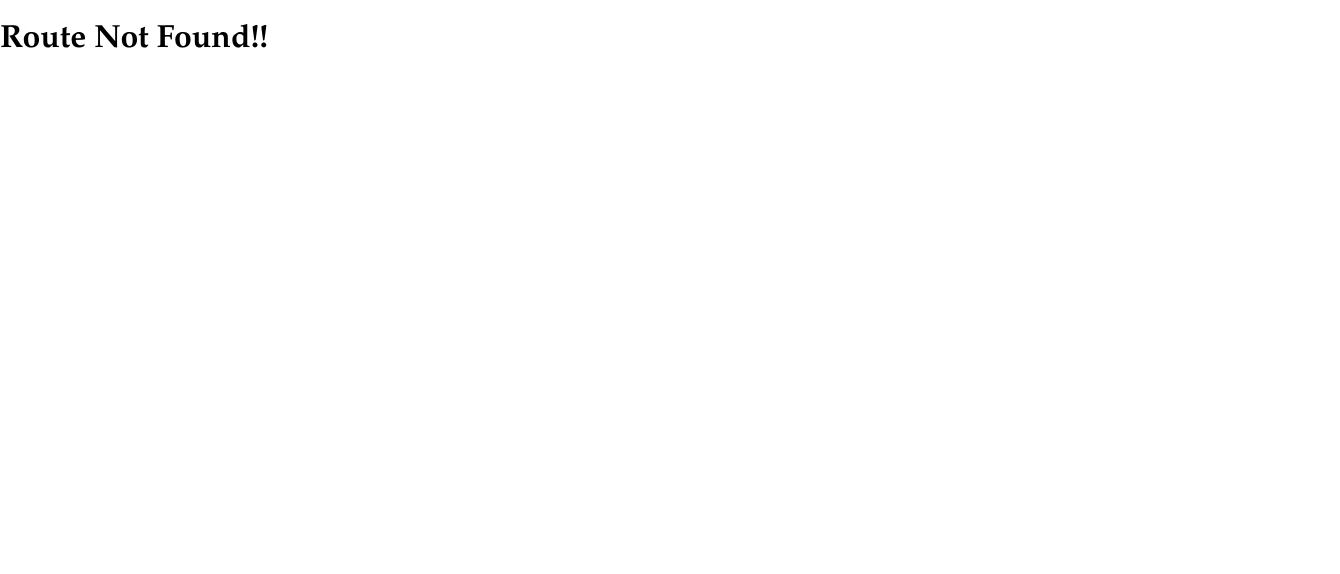
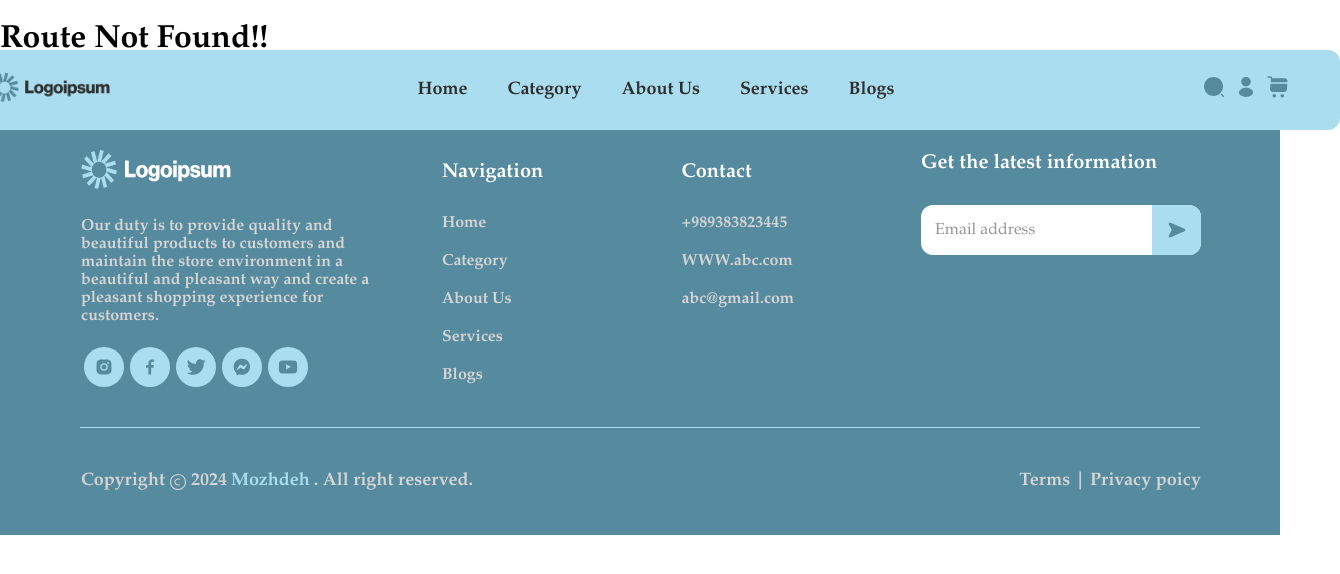
Before and after one commit to mahtab130/Elegant-Adornments, a React (Vite) app: page /search in a window 1280 px wide. Before the commit this address had no page. Shown: the top 574 px of the page, 1340 px wide, since content can reach past the window. Built offline with nearby package versions, Linux system fonts and the light colour scheme.

Commit message:
🐛 FIX: search field in navbar and other bugs

```diff
--- a/src/assets/style/reset.css
+++ b/src/assets/style/reset.css
@@ -12,12 +12,12 @@ body {
 }
 
 ::-webkit-scrollbar-track {
-  background: #568A9E;
+  background: #ABDDF0;
 }
 
 ::-webkit-scrollbar-thumb {
   width: 6px;
-  background-color: #ABDDF0;
+  background-color: #568A9E90;
   border-radius: 20px;
 
 }
--- a/src/components/common/AnimateComponent.tsx
+++ b/src/components/common/AnimateComponent.tsx
@@ -55,16 +55,12 @@ export const AnimationSlideIn = memo<IAnimation>(
 );
 
 export const AnimationFadeIn = memo<IAnimation>(({ children, className }) => {
-  const ref = useRef(null);
-  const isInView = useInView(ref, { once: true, amount: "all" });
-
   return (
     <motion.div
-      ref={ref}
       className={className}
       initial={{ opacity: 0 }}
-      animate={{ opacity: isInView ? 1 : 0 }}
-      transition={{ duration: 0.4, delay: 0.4 }}
+      animate={{ opacity: 1 }}
+      transition={{ duration: 1 }}
     >
       {children}
     </motion.div>
--- a/src/components/common/Navbar.tsx
+++ b/src/components/common/Navbar.tsx
@@ -1,4 +1,4 @@
-import { memo } from "react";
+import { memo, useState } from "react";
 
 import { map } from "lodash";
 import { Box, Grid, Typography } from "@mui/material";
@@ -6,16 +6,19 @@ import { useLocation, useNavigate } from "react-router-dom";
 
 import { navbarValues } from "../../data/other";
 import { navbarSX } from "../../helper/styleObjects/navbar";
+import { CustomTextfield } from "../controller/CustomTextfield";
 import { searchIcon, shoppingIcon, userIcon } from "../other/SvgComponent";
 
 import logo from "../../assets/images/vectors/logo.webp";
 
 export const Navbar = memo(() => {
+  const [showInput, setShowInput] = useState<boolean>(false);
   const navigate = useNavigate();
   const location = useLocation();
 
   return (
-    <Grid className="navbar-container" sx={navbarSX}>
+    <Grid className="navbar-wrapper">
+      <Grid className="navbar-container" sx={navbarSX(showInput)}>
         <Grid className="logo-wrapper">
           <Box className="logo" component="img" src={logo} />
         </Grid>
@@ -34,9 +37,22 @@ export const Navbar = memo(() => {
           ))}
         </Grid>
         <Grid className="actions-wrapper">
-        <Box component="div" className="icon-navbar">
+          <Box
+            component="div"
+            className="icon-navbar icon-search"
+            onClick={() => setShowInput(true)}
+          >
             {searchIcon()}
           </Box>
+          <CustomTextfield
+            className="custom-textfield"
+            placeholder="Search..."
+            startIcon={
+              <Box className="icon-wrapper" onClick={() => setShowInput(false)}>
+                {searchIcon()}
+              </Box>
+            }
+          />
           <Box component="div" className="icon-navbar">
             {userIcon()}
           </Box>
@@ -45,5 +61,6 @@ export const Navbar = memo(() => {
           </Box>
         </Grid>
       </Grid>
+    </Grid>
   );
 });
--- a/src/components/controller/CustomTextfield.tsx
+++ b/src/components/controller/CustomTextfield.tsx
@@ -14,16 +14,20 @@ type TCustomTextfield =
       variant?: TextFieldVariants;
     } & Omit<TextFieldProps, "variant"> & {
         endIcon?: JSX.Element;
+        startIcon?: JSX.Element;
       };
 
 export const CustomTextfield = memo<TCustomTextfield>(
-  ({ endIcon, ...props }) => {
+  ({ endIcon, startIcon, ...props }) => {
     const hasIcon = endIcon ? true : false;
     return (
       <TextField
         {...props}
         sx={textfieldSX(hasIcon)}
-        InputProps={{ endAdornment: <Box className="end-icon">{endIcon}</Box> }}
+        InputProps={{
+          endAdornment: <Box className="end-icon">{endIcon}</Box>,
+          startAdornment: <>{startIcon}</>,
+        }}
       />
     );
   }
--- a/src/components/layout/MainLayout.tsx
+++ b/src/components/layout/MainLayout.tsx
@@ -1,7 +1,7 @@
 import { FC } from "react";
 
 import { useRoutes } from "react-router-dom";
-import { ThemeProvider } from "@mui/material";
+import { Grid, ThemeProvider } from "@mui/material";
 
 import {
   createTheme,
@@ -15,6 +15,9 @@ import { routes } from "../../routes";
 import { FONT_FAMILY } from "../../helper/constants/static";
 import { COLOR_PRIMARY, COLOR_TEXT } from "../../helper/constants/colors";
 import { FONT_WEIGHT_REGULAR } from "../../helper/constants/fonts";
+import { Navbar } from "../common/Navbar";
+import { Footer } from "../common/Footer";
+import { mainLayoutSX } from "../../helper/styleObjects/main";
 
 const MainLayout: FC = () => {
   const children = useRoutes(routes);
@@ -32,7 +35,13 @@ const MainLayout: FC = () => {
   return (
     <ThemeProvider theme={themeMUI}>
       <MaterialCssVarsProvider theme={{ [MATERIAL_THEME_ID]: materialTheme }}>
-        <MotionConfig>{children}</MotionConfig>
+        <MotionConfig>
+          <Grid sx={mainLayoutSX}>
+            <Navbar />
+            {children}
+            <Footer />
+          </Grid>
+        </MotionConfig>
       </MaterialCssVarsProvider>
     </ThemeProvider>
   );
--- a/src/components/page/Home.tsx
+++ b/src/components/page/Home.tsx
@@ -2,7 +2,6 @@ import { FC } from "react";
 
 import { Grid } from "@mui/material";
 
-import { Footer } from "../common/Footer";
 import { FaqSection } from "../setions/FaqSection";
 import { BlogSection } from "../setions/BlogSection";
 import { HomeSection } from "../setions/HomeSection";
@@ -26,7 +25,6 @@ const Home: FC = () => {
       <CommentsSection />
       <FaqSection />
       <BlogSection />
-      <Footer />
     </Grid>
   );
 };
--- a/src/components/setions/HomeSection.tsx
+++ b/src/components/setions/HomeSection.tsx
@@ -2,7 +2,6 @@ import { memo } from "react";
 
 import { Grid, Box, Typography } from "@mui/material";
 
-import { Navbar } from "../common/Navbar";
 import { CustomButton } from "../controller/CustomButton";
 import { homeSectionSX } from "../../helper/styleObjects/homeSection";
 
@@ -15,9 +14,6 @@ export const HomeSection = memo(() => {
     <Grid sx={homeSectionSX} className="home-wrapper">
       <Grid className="background-image"></Grid>
       <Grid container className="container">
-        <AnimationSlideIn direction="up">
-          <Navbar />
-        </AnimationSlideIn>
         <AnimationSlideIn direction="left">
           <Grid item xs={12} md={5} className="texts-wrapper">
             <Box component="img" src={backImage} className="back-image" />
--- a/src/helper/styleObjects/controllers.ts
+++ b/src/helper/styleObjects/controllers.ts
@@ -89,7 +89,7 @@ export const textfieldSX = (hasIcon?: boolean): SxProps<Theme> => ({
       },
       "& .MuiInputBase-input    ": {
         "&::placeholder": {
-          opacity: "1",
+          opacity: "0.5",
           color: COLOR_TEXT,
         },
       },
--- a/src/helper/styleObjects/homeSection.ts
+++ b/src/helper/styleObjects/homeSection.ts
@@ -4,11 +4,11 @@ import {
   SPACE_H2,
   SPACE_XS1,
   SPACE_D2,
-  SPACE_D1,
   SPACE_XM1,
   SPACE_M2,
   SPACE_S2,
   SPACE_M3,
+  SPACE_H3,
 } from "../constants/spaces";
 import {
   COLOR_WHITE,
@@ -57,7 +57,7 @@ export const homeSectionSX: SxProps<Theme> = {
     position: "relative",
     flexDirection: "column",
     "& .texts-wrapper": {
-      mt: SPACE_D1,
+      mt: SPACE_H3,
       pt: SPACE_H2,
       display: "flex",
       position: "relative",
--- a/src/helper/styleObjects/main.ts
+++ b/src/helper/styleObjects/main.ts
@@ -1,5 +1,16 @@
 import { SxProps, Theme } from "@mui/material";
 import { COLOR_BACKGROUND } from "../constants/colors";
+
+export const mainLayoutSX: SxProps<Theme> = {
+  width: "100%",
+  backgroundColor: COLOR_BACKGROUND,
+  "& .navbar-wrapper": {
+    width: "100%",
+    display: "flex",
+    position: "relative",
+    justifyContent: "center",
+  },
+};
 
 export const homeSX: SxProps<Theme> = {
   width: "100%",
--- a/src/helper/styleObjects/navbar.ts
+++ b/src/helper/styleObjects/navbar.ts
@@ -4,13 +4,15 @@ import { COLOR_PRIMARY, COLOR_SECEONDRY } from "../constants/colors";
 import { FONT_BODY_SMALL, FONT_WEIGHT_BLOD } from "../constants/fonts";
 import { SPACE_H2, SPACE_M2, SPACE_D2, SPACE_S1 } from "../constants/spaces";
 
-export const navbarSX: SxProps<Theme> = {
+export const navbarSX = (showInput?: boolean): SxProps<Theme> => ({
+  mx: "auto",
   px: SPACE_H2,
   py: SPACE_M2,
+  top: SPACE_H2,
   zIndex: "3000",
   width: "1400px",
   display: "flex",
-
+  position: "absolute",
   alignItems: "center",
   borderRadius: "12px",
   animation: "fadeIn 1s",
@@ -63,13 +65,51 @@ export const navbarSX: SxProps<Theme> = {
   "& .actions-wrapper": {
     gap: SPACE_S1,
     display: "flex",
-    alignItems: "center",
+    position: "relative",
+    alignItems: "flex-start",
     "& .icon-navbar": {
+      zIndex: "33",
       cursor: "pointer",
       transition: "transform 0.4s",
       "&:hover": {
         transform: "scale(1.2)",
       },
+      "&.icon-search": {
+        opacity: showInput ? "0" : "1",
+      },
+    },
+    "& .custom-textfield": {
+      top: "0",
+      right: "0",
+      position: "absolute",
+      opacity: showInput ? "1" : "0",
+      transition: "opacity 0.3s ease, transform 0.4s ease",
+      transform: showInput ? "translateX(-60px)" : "translateX(0px)",
+      transformOrigin: showInput ? "bottom left" : "bottom right",
+      "&.MuiTextField-root": {
+        width: "240px",
+        height: "28px",
+        "& .MuiInputBase-root": {
+          p: "0px",
+          display: "flex",
+          overflow: "hidden",
+          alignItems: "end",
+          borderRadius: "0px",
+          borderBottom: "1px solid" + COLOR_SECEONDRY,
+          "& .MuiInputBase-input": {
+            p: "0 0 0 10px",
+            lineHeight: "20px",
+          },
+        },
+        "& .icon-wrapper": {
+          height: "25px",
+          cursor: "pointer",
+          transition: "transform 0.4s",
+          "&:hover": {
+            transform: "scale(1.2)",
+          },
+        },
+      },
     },
   },
-};
+});
```
Lines whose indentation alone changed are shown as unchanged.
